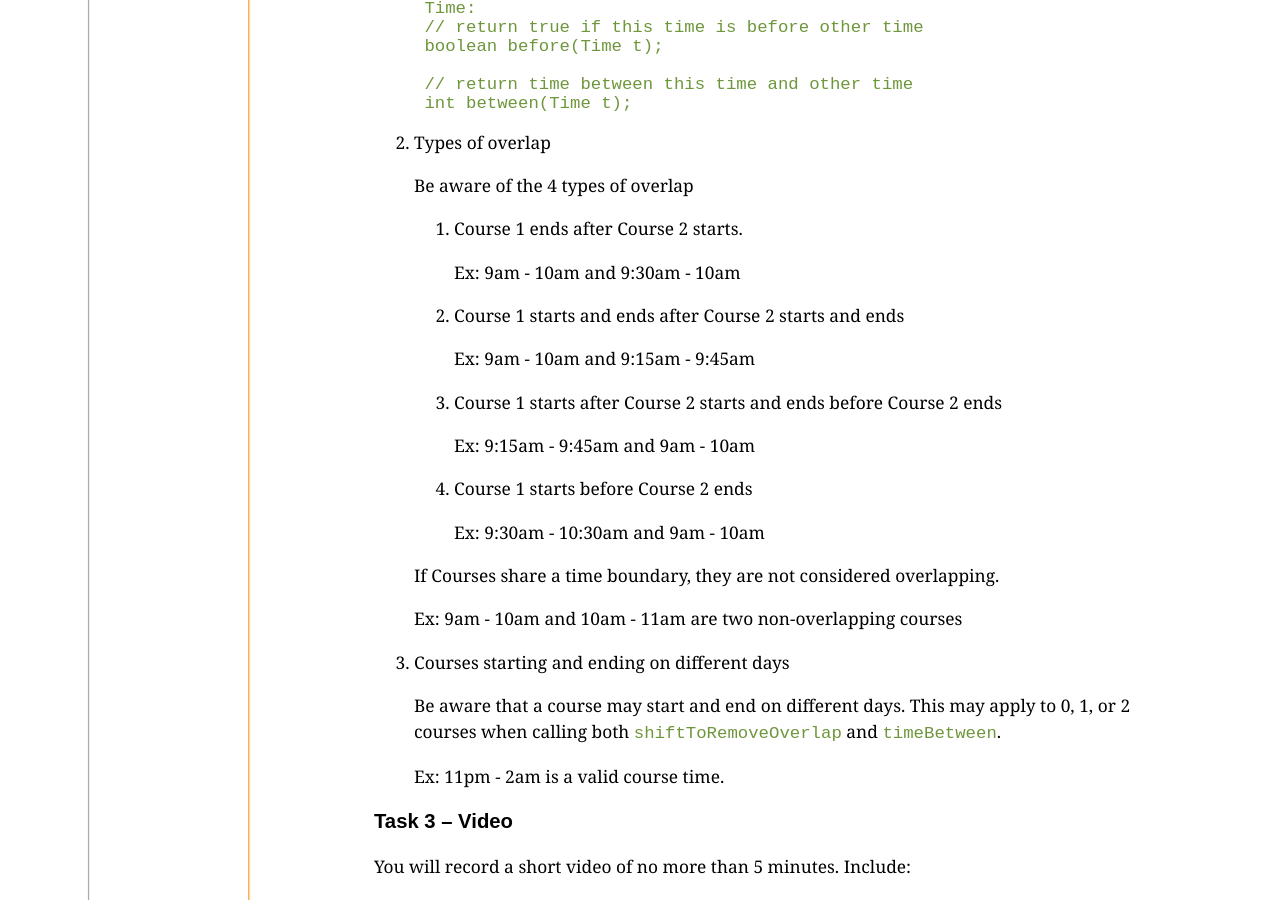
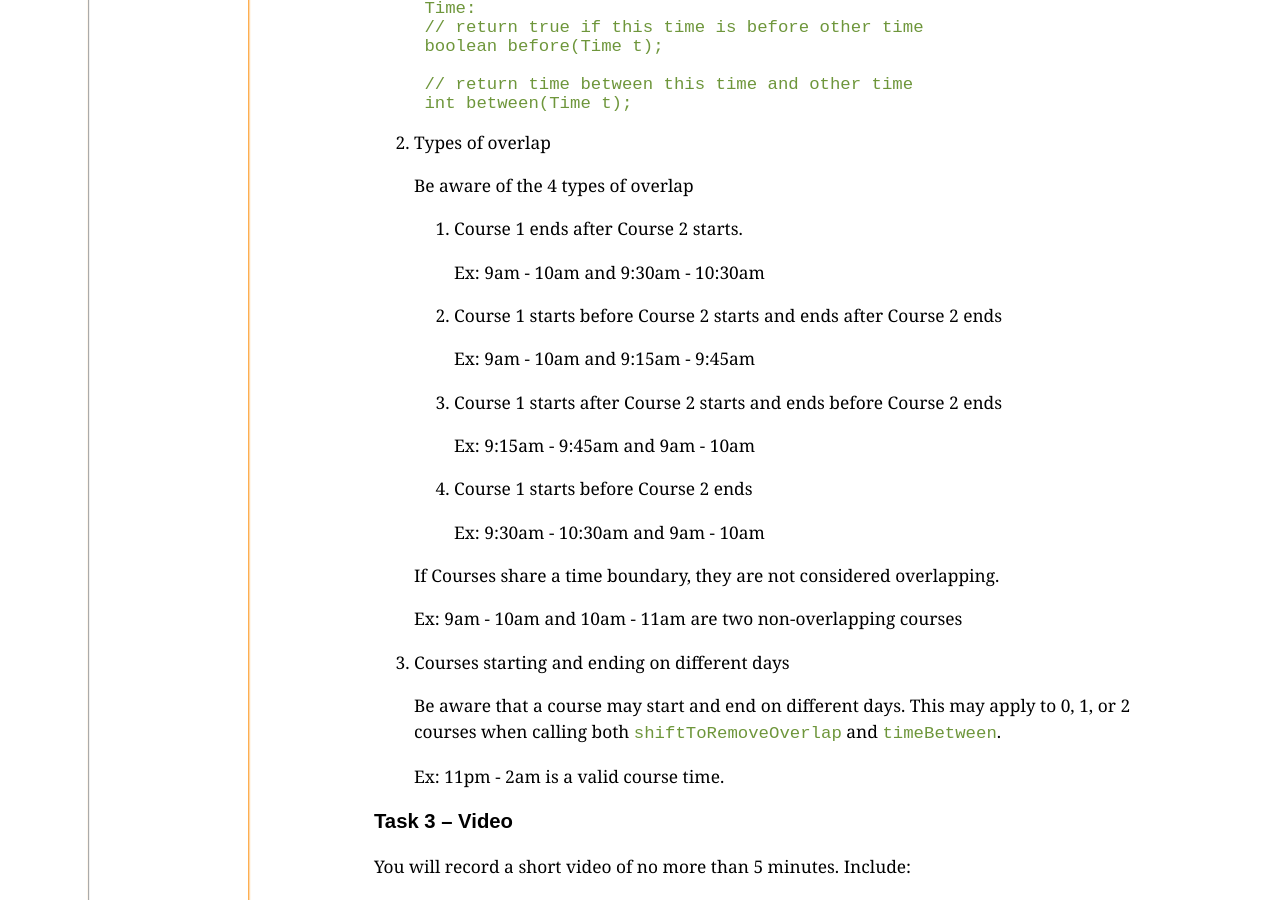
Before and after one commit to ucsd-cse11-w22/ucsd-cse11-w22.github.io, a Jekyll site: the page built from _assignments/exam1.md, in a window 1280 px wide and 900 px high, scrolled down 3778 px. Built offline with Jekyll 4.4.1, drawn with Linux system fonts in a browser that asks for light colours.

Commit message:
fix overlap typo

```diff
--- a/_assignments/exam1.md
+++ b/_assignments/exam1.md
@@ -161,8 +161,8 @@ You may add tests in the provided `ExampleCourses` class.
 
     1. Course 1 ends after Course 2 starts.
 
-        Ex: 9am - 10am and 9:30am - 10am
-    2. Course 1 starts and ends after Course 2 starts and ends
+        Ex: 9am - 10am and 9:30am - 10:30am
+    2. Course 1 starts before Course 2 starts and ends after Course 2 ends
 
         Ex: 9am - 10am and 9:15am - 9:45am
     3. Course 1 starts after Course 2 starts and ends before Course 2 ends
```
